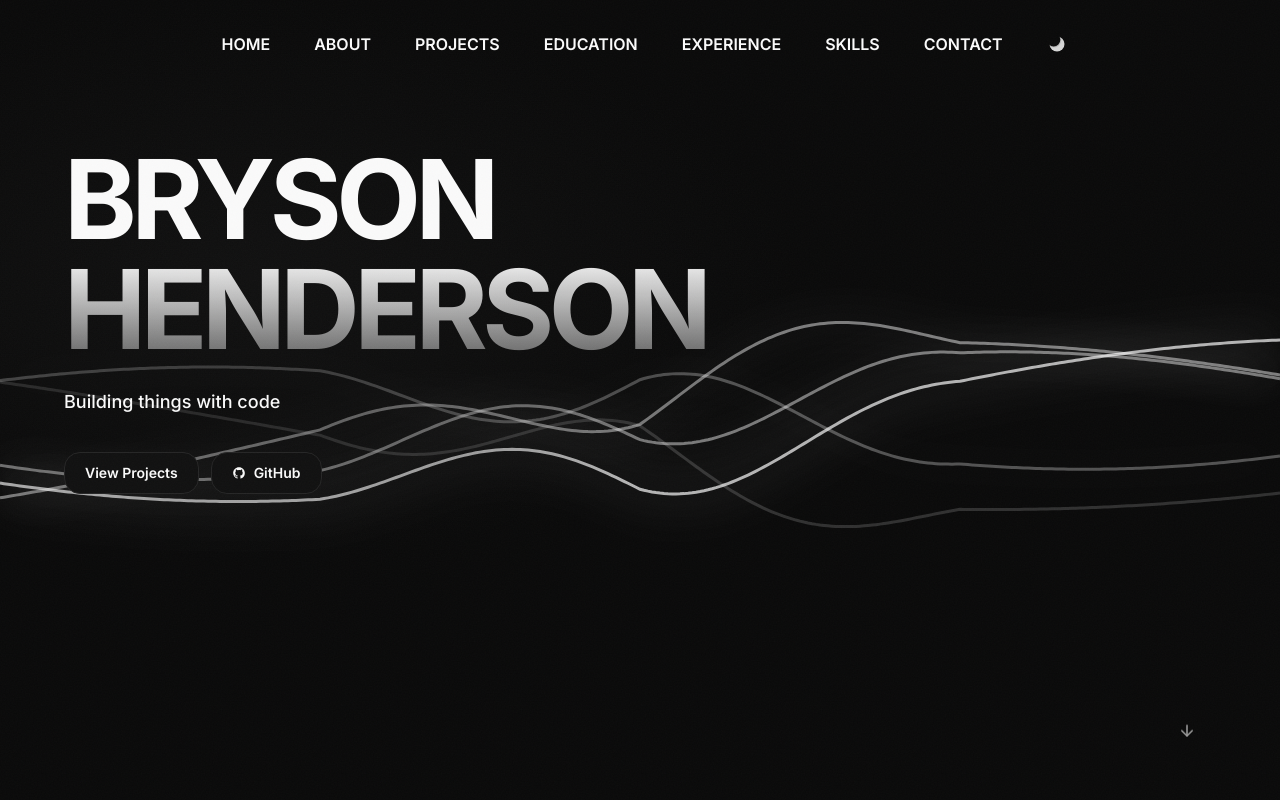
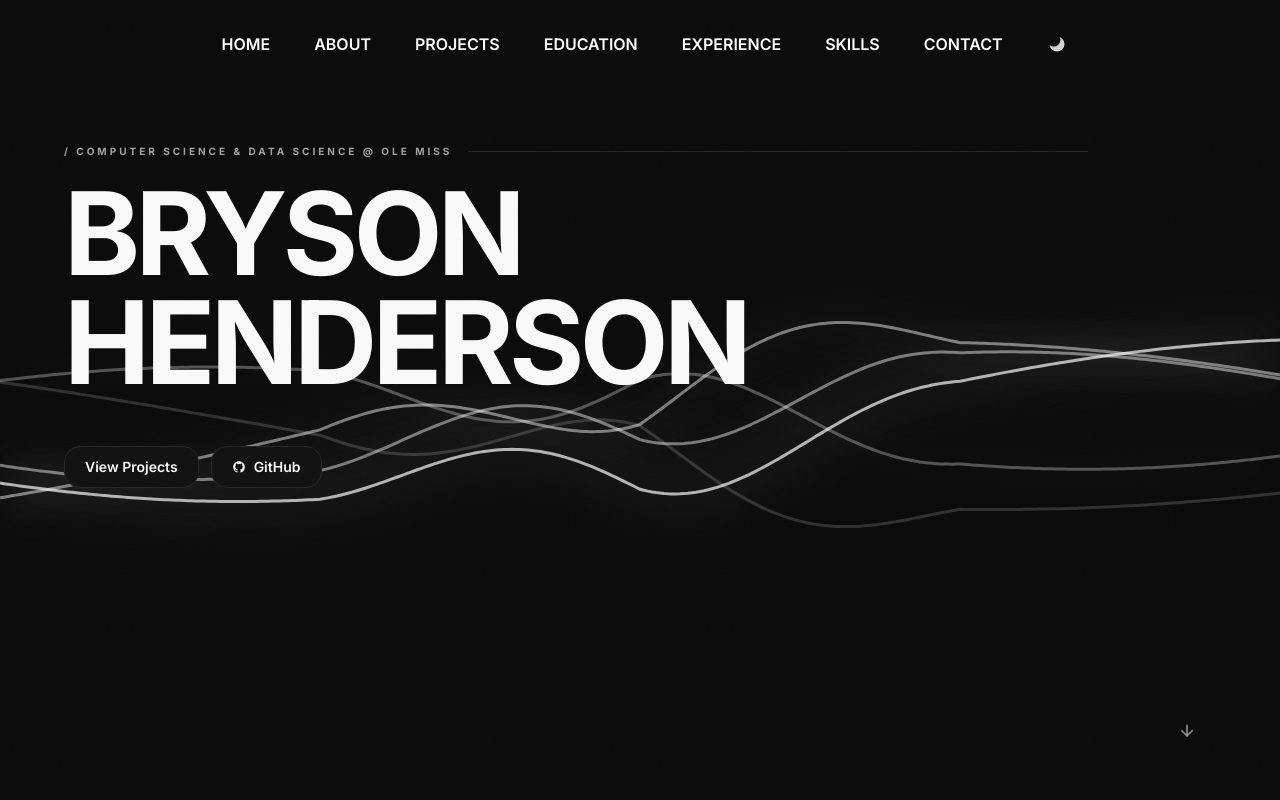
Before and after one commit to brysonhen/personal_website, a React (Vite) app: page / in a window 1280 px wide. Shown: the top 800 px of the page. Built offline with nearby package versions, Linux system fonts and the light colour scheme.

Commit message:
hero refresh

```diff
--- a/src/components/Hero.jsx
+++ b/src/components/Hero.jsx
@@ -1,40 +1,8 @@
-import { useEffect, useState } from 'react'
 import { motion } from 'framer-motion'
 import { ArrowDown } from 'lucide-react'
 import { GithubIcon } from './Icons'
 import { RevealButton } from './ui/reveal-button'
 import CanvasWaves from './ui/canvas-waves'
-
-const roles = [
-  'CS & Data Science @ Ole Miss',
-  'Building things with code',
-  'Open to internships',
-]
-
-function TypingText() {
-  const [displayed, setDisplayed] = useState('')
-  const [roleIdx, setRoleIdx]   = useState(0)
-  const [charIdx, setCharIdx]   = useState(0)
-  const [deleting, setDeleting] = useState(false)
-
-  useEffect(() => {
-    const current = roles[roleIdx]
-    let timeout
-    if (!deleting && charIdx < current.length)      timeout = setTimeout(() => setCharIdx(i => i + 1), 60)
-    else if (!deleting && charIdx === current.length) timeout = setTimeout(() => setDeleting(true), 2200)
-    else if (deleting && charIdx > 0)                timeout = setTimeout(() => setCharIdx(i => i - 1), 32)
-    else { setDeleting(false); setRoleIdx(i => (i + 1) % roles.length) }
-    setDisplayed(current.slice(0, charIdx))
-    return () => clearTimeout(timeout)
-  }, [charIdx, deleting, roleIdx])
-
-  return (
-    <span className="text-primary">
-      {displayed}
-      <span className="animate-[blink_1s_step-end_infinite] text-primary">|</span>
-    </span>
-  )
-}
 
 const container = { hidden: {}, show: { transition: { staggerChildren: 0.1 } } }
 const item = { hidden: { opacity: 0, y: 24 }, show: { opacity: 1, y: 0, transition: { duration: 0.5, ease: [0.16, 1, 0.3, 1] } } }
@@ -42,34 +10,23 @@ const item = { hidden: { opacity: 0, y: 24 }, show: { opacity: 1, y: 0, transiti
 export default function Hero() {
   return (
     <section id="home" className="relative min-h-screen flex flex-col justify-start pt-[18vh] px-10 md:px-16 overflow-hidden bg-bg">
-      {/* Mouse-reactive glowing waves (theme-locked colors) */}
+      {/* Mouse-reactive glowing waves */}
       <CanvasWaves />
 
-      {/* Subtle vignette so text stays legible over the waves */}
-      <div className="absolute inset-0 pointer-events-none" style={{
-        background: 'radial-gradient(ellipse 60% 50% at 20% 35%, rgba(23,23,23,0.55) 0%, transparent 70%)',
-      }} />
-
-      <motion.div variants={container} initial="hidden" animate="show" className="relative z-10 max-w-4xl">
-        {/* Name */}
-        <motion.div variants={item} className="leading-none mb-6">
-          <span className="block font-sans text-[clamp(52px,10vw,110px)] font-bold tracking-tighter text-foreground">
-            BRYSON
-          </span>
-          <span className="block font-sans text-[clamp(52px,10vw,110px)] font-bold tracking-tighter text-foreground"
-            style={{
-              background: 'linear-gradient(180deg, rgb(var(--foreground)) 0%, rgb(var(--foreground) / 0.35) 100%)',
-              WebkitBackgroundClip: 'text', WebkitTextFillColor: 'transparent', backgroundClip: 'text',
-            }}>
-            HENDERSON
-          </span>
-        </motion.div>
-
-        {/* Typing text */}
-        <motion.p variants={item} className="text-lg font-medium min-h-[1.5em] mb-9">
-          <TypingText />
-        </motion.p>
-
+      <motion.div variants={container} initial="hidden" animate="show" className="relative z-10 max-w-5xl">
+        {/* Name styled exactly like SectionHeading — small label + horizontal rule + big bold title */}
+        <motion.header variants={item} className="mb-10 md:mb-12">
+          <div className="flex items-center gap-4 mb-5">
+            <span className="text-[10px] font-bold tracking-[0.3em] uppercase text-muted shrink-0">
+              / Computer Science &amp; Data Science @ Ole Miss
+            </span>
+            <span className="flex-1 h-px bg-border" aria-hidden="true" />
+          </div>
+          <h1 className="font-sans font-bold tracking-[-0.04em] leading-[0.95] text-foreground text-[clamp(48px,9vw,120px)]">
+            <span className="block">BRYSON</span>
+            <span className="block">HENDERSON</span>
+          </h1>
+        </motion.header>
 
         {/* CTAs */}
         <motion.div variants={item} className="flex flex-wrap gap-3">
@@ -85,8 +42,6 @@ export default function Hero() {
         <span className="text-[10px] font-semibold tracking-[3px] uppercase opacity-0 translate-y-1 group-hover:opacity-100 group-hover:translate-y-0 transition-all duration-200">SCROLL</span>
         <ArrowDown size={18} className="animate-bounce" />
       </motion.a>
-
-      <style>{`@keyframes blink { 50% { opacity: 0; } }`}</style>
     </section>
   )
 }
```
